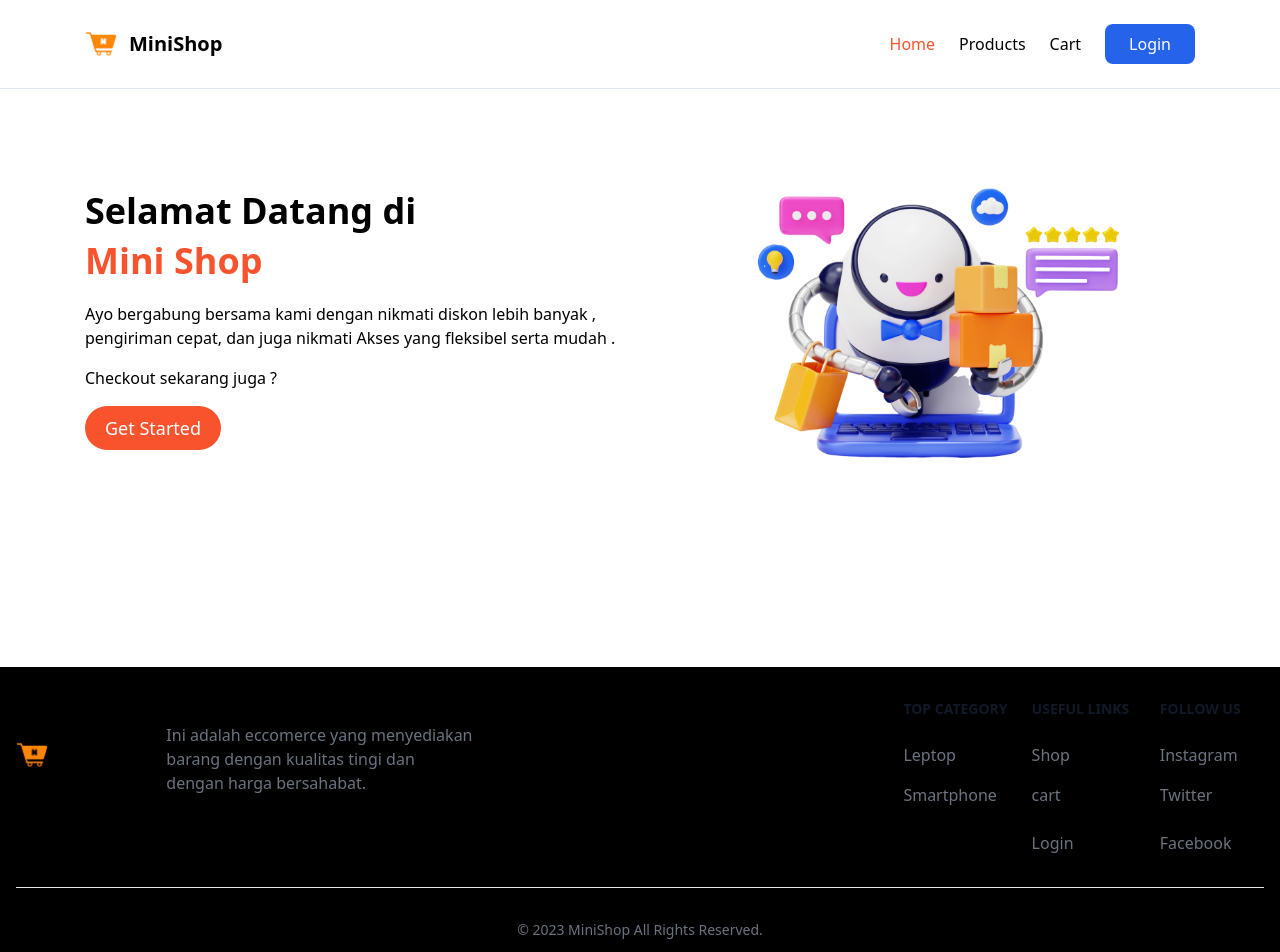
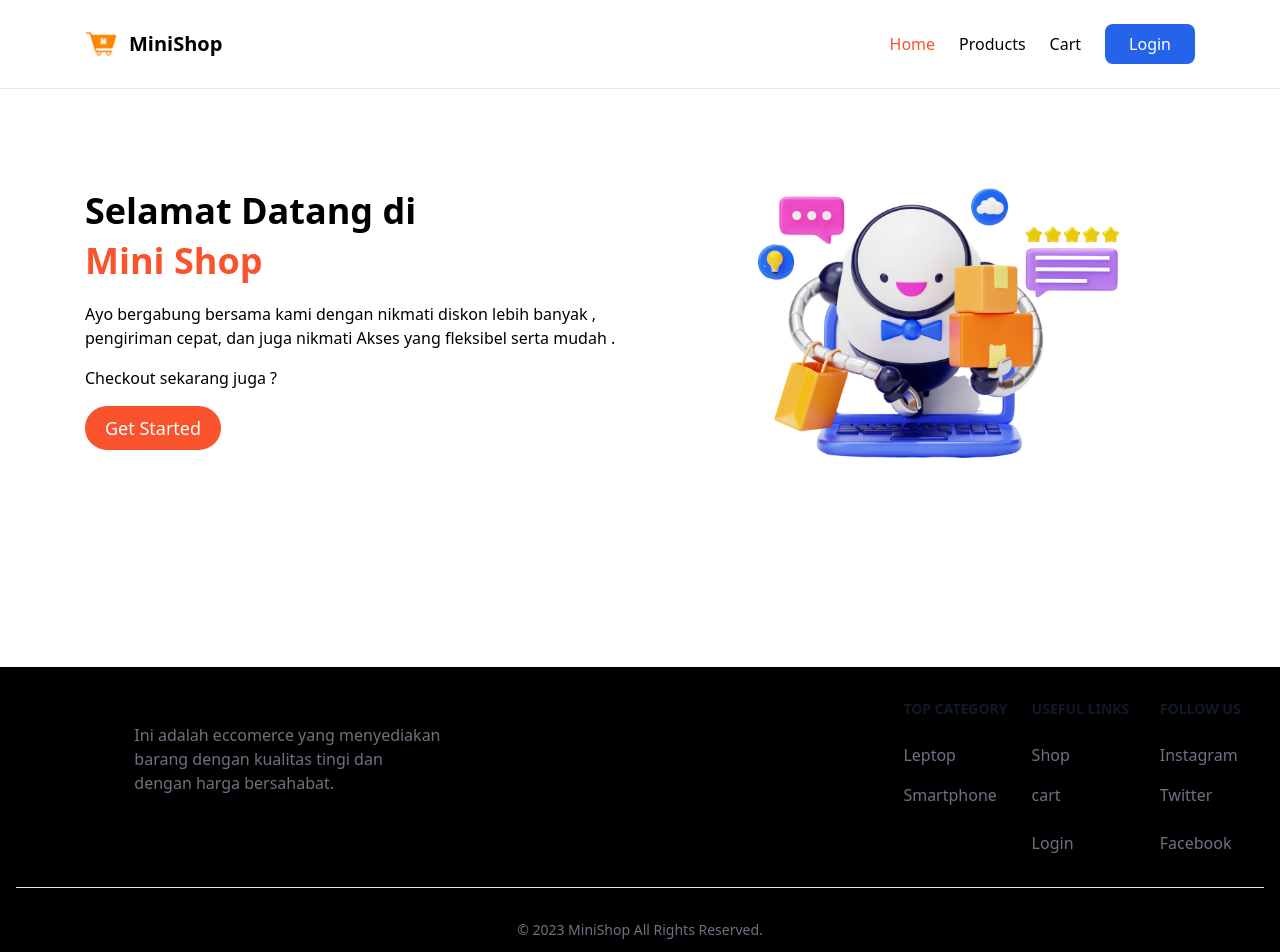
Before and after one commit to MuhammadReeyhan2/Belajar-Nuxtjs, a Nuxt app: page / in a window 1280 px wide. Shown: the top 952 px of the page. Built offline with nearby package versions, Linux system fonts and the light colour scheme.

Commit message:
create project nuxt

```diff
--- a/components/Footer.vue
+++ b/components/Footer.vue
@@ -3,8 +3,7 @@
        <div class="mx-auto justify-start items-start flex-wrap w-full mt-32 max-w-screen-xl p-4 py-6 lg:py-8">
            <div class="md:flex md:justify-between">
              <div class="mb-6 md:mb-0">
-                <a href="images/Home/logo.png/" class="flex items-center">
-                <img src="images/Home/logo.png" class="h-8" alt="ecomerce Logo" />
+                <a href="https://flowbite.com/" class="flex items-center">
                      <span class="self-center text-2xl font-semibold whitespace-nowrap dark:text-white">Mini Shop</span>
                      <ul class="text-gray-500 dark:text-gray-400 font-medium">
                          <li class="mb-4"><br>
```
